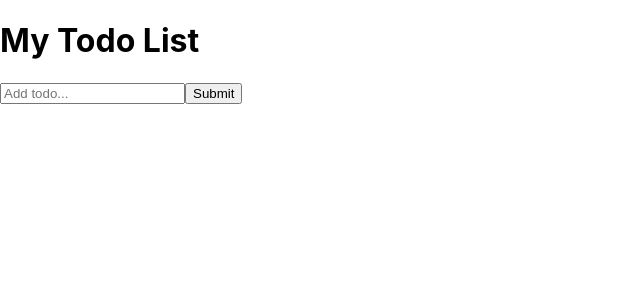
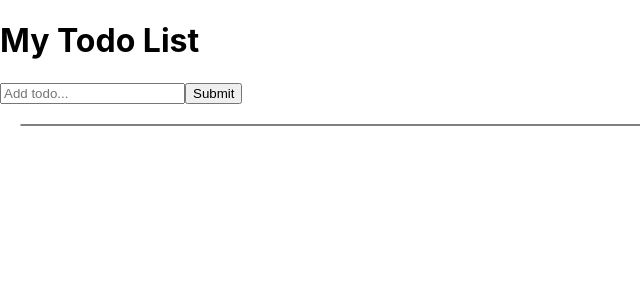
Before and after one commit to NickyGuants/react-todo, a React (Create React App) app: page / in a window 1280 px wide. Shown: the top 300 px of the page, without its empty margins (0-640 px from the left). Built offline with nearby package versions, Linux system fonts and the light colour scheme.

Commit message:
styling the app

```diff
--- a/src/App.css
+++ b/src/App.css
@@ -1,10 +1,18 @@
 .App {
   box-sizing: border-box;
 }
-.todo-container{
+.todoList{
+  margin: 20px;
+  border: 1px solid grey;
+  border-radius: 5px;
+
+}
+.todo{
+  width: 100%;
   display: flex;
   flex-direction: row;
   align-items: center;
   justify-content: space-evenly;
-  border: 10px;
+  border: 1px solid grey;
+  font-size: large;
 }
```
